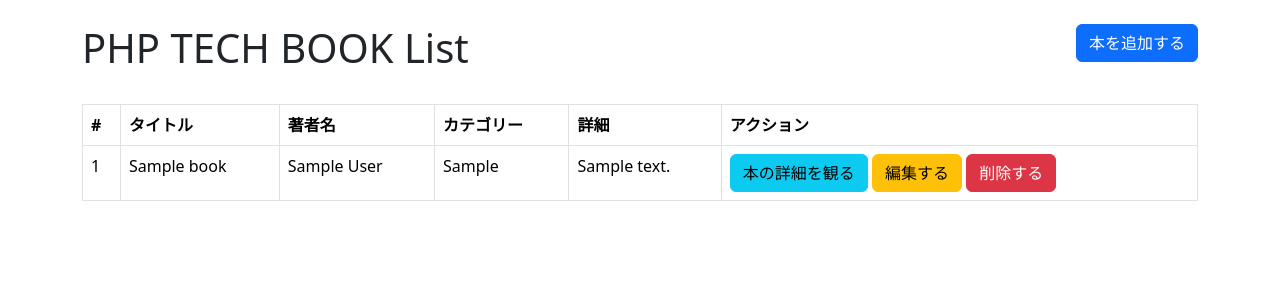
After one commit to Kroro1208/php-tech-book, a PHP site: page / in a window 1280 px wide. The commit adds this page. Shown: the top 300 px of the page. Run offline with PHP 8.4, Linux system fonts and the light colour scheme; tables that the repository leaves empty or names only in its code hold one stand-in row (values such as "Sample post").

Commit message:
DBに登録したデータをindex.phpに表示させた

```diff
--- a/create.php
+++ b/create.php
@@ -33,6 +33,7 @@
                     <option value="NonFiction">ノンフィクション</option>
                     <option value="Fantasy">ファンタジー</option>
                     <option value="Science">サイエンス</option>
+                    <option value="Tech">テクノロジー</option>
                 </select>
             </div>
             <div class="form-element my-4">
--- /dev/null
+++ b/index.php
@@ -0,0 +1,57 @@
+<!DOCTYPE html>
+<html lang="en">
+
+<head>
+    <meta charset="UTF-8">
+    <meta name="viewport" content="width=device-width, initial-scale=1.0">
+    <link href="https://cdn.jsdelivr.net/npm/bootstrap@5.3.3/dist/css/bootstrap.min.css" rel="stylesheet" integrity="sha384-QWTKZyjpPEjISv5WaRU9OFeRpok6YctnYmDr5pNlyT2bRjXh0JMhjY6hW+ALEwIH" crossorigin="anonymous">
+    <title>BOOK List</title>
+</head>
+
+<body>
+    <div class="container">
+        <header class="d-flex justify-content-between my-4">
+            <h1>PHP TECH BOOK List</h1>
+            <div>
+                <a href="create.php" class="btn btn btn-primary">本を追加する</a>
+            </div>
+        </header>
+        <table class="table table-bordered">
+            <thead>
+                <tr>
+                    <th>#</th>
+                    <th>タイトル</th>
+                    <th>著者名</th>
+                    <th>カテゴリー</th>
+                    <th>詳細</th>
+                    <th>アクション</th>
+                </tr>
+            </thead>
+            <tbody>
+                <?php
+                include("connect.php");
+                $sql = "SELECT * FROM books";
+                $result = mysqli_query($conn, $sql);
+                while ($row = mysqli_fetch_array($result)) {
+                ?>
+                    <tr>
+                        <td><?php echo $row["id"] ?></td>
+                        <td><?php echo $row["title"] ?></td>
+                        <td><?php echo $row["author"] ?></td>
+                        <td><?php echo $row["category"] ?></td>
+                        <td><?php echo $row["description"] ?></td>
+                        <td>
+                            <a href="" class="btn btn-info">本の詳細を観る</a>
+                            <a href="" class="btn btn-warning">編集する</a>
+                            <a href="" class="btn btn-danger">削除する</a>
+                        </td>
+                    </tr>
+                <?php
+                }
+                ?>
+            </tbody>
+        </table>
+    </div>
+</body>
+
+</html>
```
